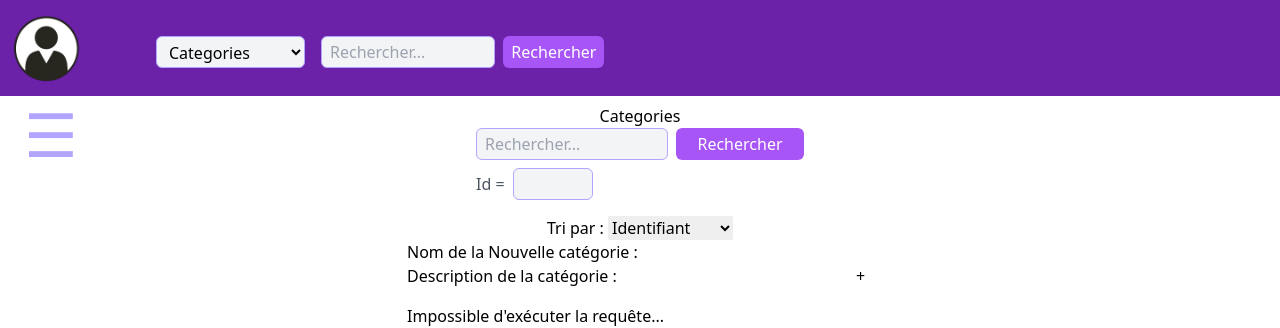
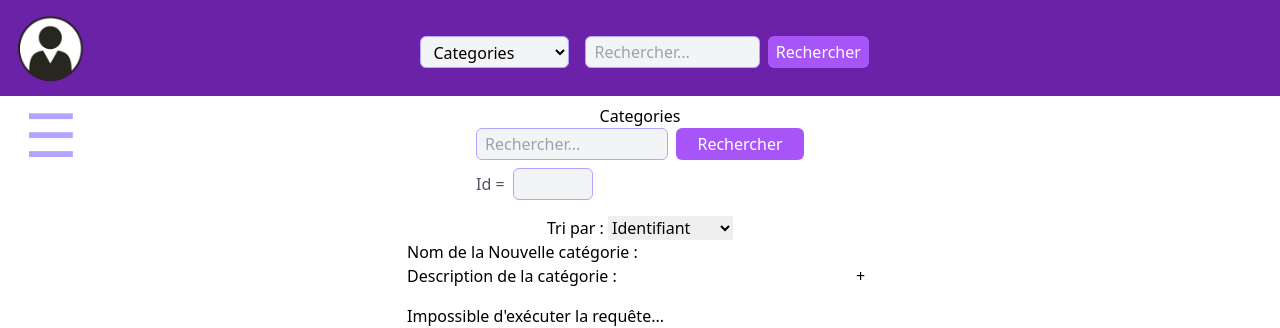
Before and after one commit to GeniusTom-Dev/projet-php-but-2, a PHP site: page /View/homeAdmin.php in a window 1280 px wide. Shown: the top 328 px of the page. Run offline with PHP 8.4, Linux system fonts and the light colour scheme; the visitor is signed in with stand-in values (Sample User, id 1); data that the repository does not hold is empty; some libraries are stand-ins or nearby versions.

Commit message:
Centrer barre de recherche

```diff
--- a/View/enTete.php
+++ b/View/enTete.php
@@ -1,8 +1,8 @@
-<header class="flex flex-lign items-center mb-2 bg-purple-800 p-2">
-    <div class="w-100 h-100">
-        <img src="/projet-php-but-2/html/images/profile-removebg-preview.png" alt="PP" class="w-20 h-auto transition-transform duration-300 hover:scale-125 mr-1">
+<header class="flex justify-between items-center mb-2 bg-purple-800 p-2">
+    <div class="w-20 h-auto transition-transform duration-300 hover:scale-125 ml-1">
+        <img src="/projet-php-but-2/html/images/profile-removebg-preview.png" alt="PP">
     </div>
-    <div class="flex justify-center items-center ml-16">
+    <div class="mx-auto flex items-center ">
         <?php include '../GFramework/searchBar/searchBar.php' ?>
     </div>
 </header>
```
